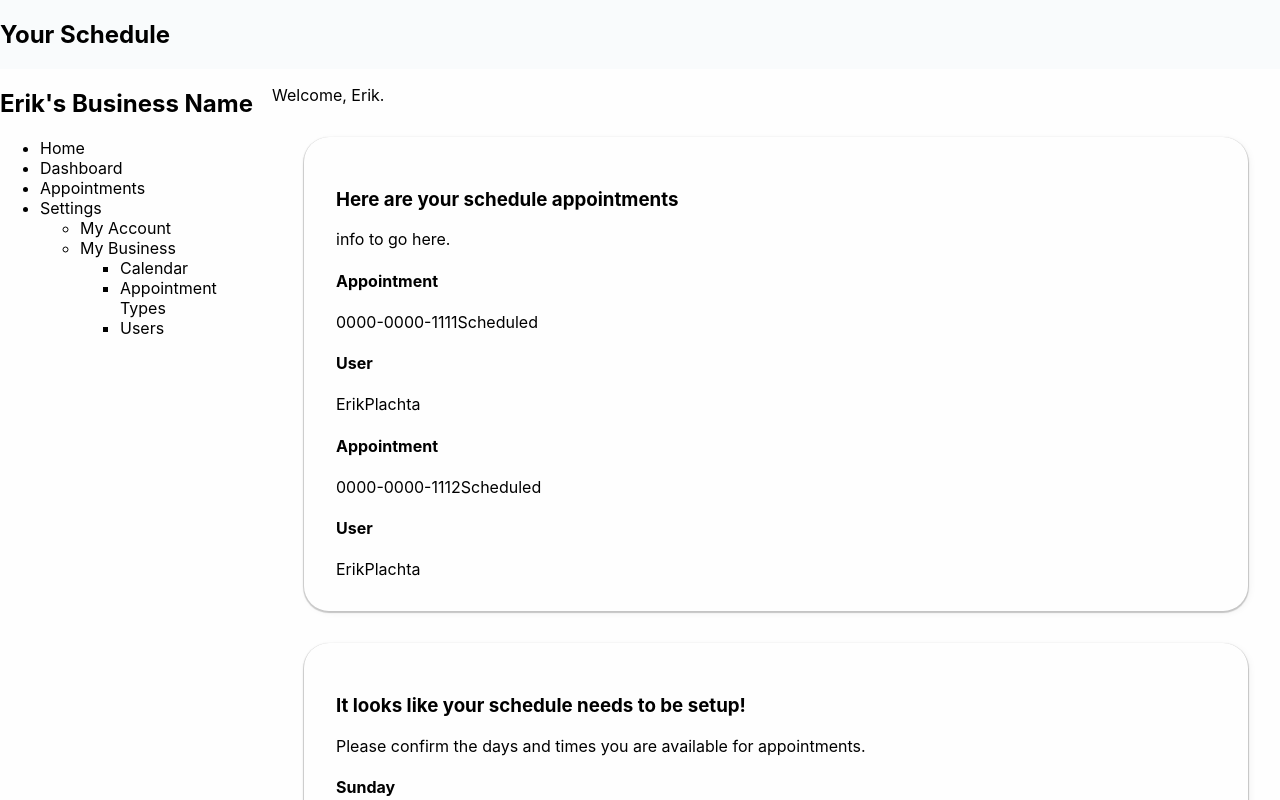
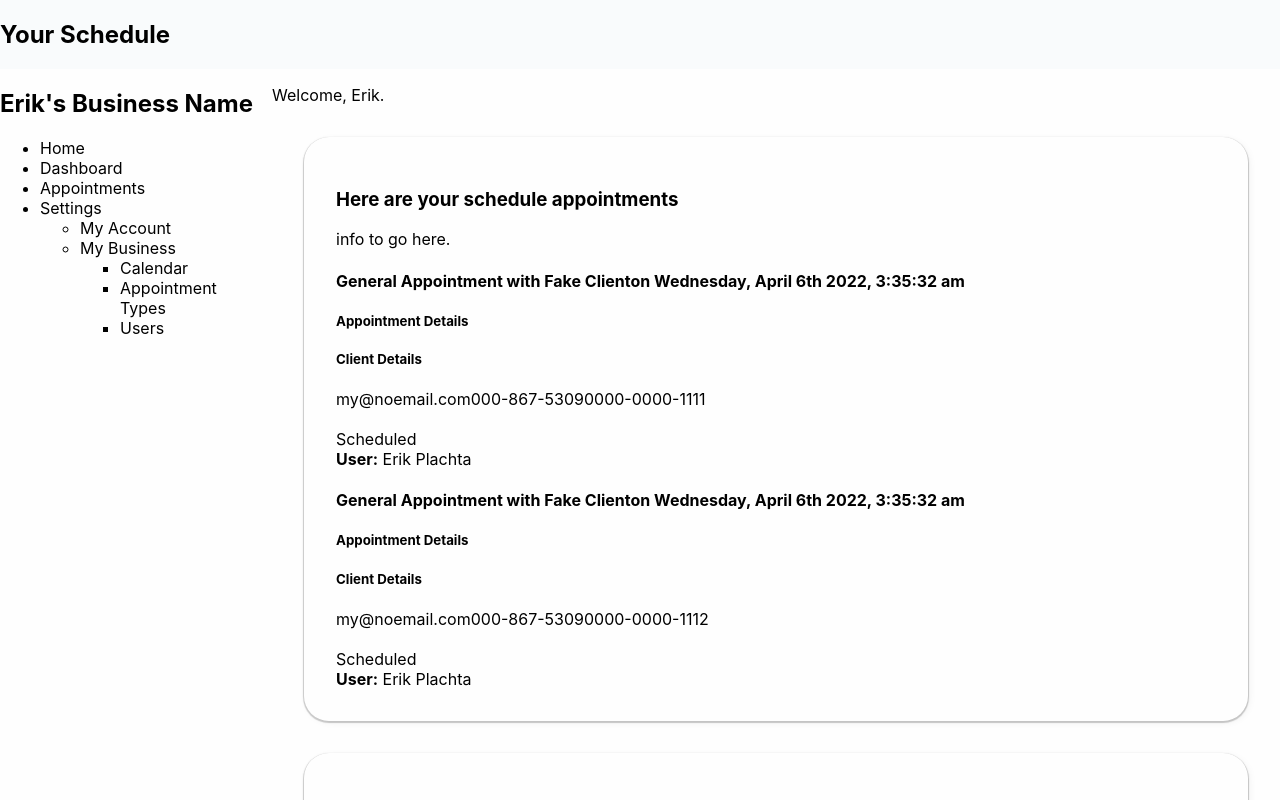
Before and after one commit to ErikPlachta/Calendari, a React (Create React App) app in the folder client/: page / in a window 1280 px wide. Shown: the top 800 px of the page. Built offline with nearby package versions, Linux system fonts and the light colour scheme.

Commit message:
Add working scheduled appointment header

```diff
--- a/client/src/assets/json/business.json
+++ b/client/src/assets/json/business.json
@@ -93,7 +93,7 @@
                                 "Details"           :   {
                                                             "subject"       : "Want to discuss X with You",
                                                             "summary"       : "I want to talk about x and go over y to accomplish z",
-                                                            "date_time"          : "1649216132913",
+                                                            "date_time"          : 1649216132913,
                                                             "duration"      : "45",
                                                             "timezone"      : "EST",
                                                             "client"        : {
@@ -123,7 +123,7 @@
                                 "Details"           :   {
                                                             "subject"       : "Want to discuss X with You",
                                                             "summary"       : "I want to talk about x and go over y to accomplish z",
-                                            "date_time"          : "1649216132913",
+                                                            "date_time"          : 1649216132913,
                                                             "duration"      : "45",
                                                             "timezone"      : "EST",
                                                             "client"        : {
@@ -229,7 +229,7 @@
                 },
                 "Details"           :   {
                                             "subject"       : "Want to discuss X with You",
-                                            "date_time"          : "1649216132913",
+                                            "date_time"          : 1649216132913,
                                             "duration"      : "45",
                                             "timezone"      : "EST",
                                             "client"        : {
@@ -337,7 +337,7 @@
                 "Details"           :   {
                                             "subject"       : "Want to discuss X with You",
                                             "summary"       : "I want to talk about x and go over y to accomplish z",
-                                            "date_time"          : "1649216132913",
+                                            "date_time"          : 1649216132913,
                                             "duration"      : "45",
                                             "timezone"      : "EST",
                                             "client"        : {
--- a/client/src/pages/Business.js
+++ b/client/src/pages/Business.js
@@ -1,5 +1,16 @@
 import React, { useState, useEffect } from 'react';
-const { capitalizeFirstLetter } = require('../utils/helpers');
+// import BusinessSchedule from './BusinessSchedule';
+
+const {
+  capitalizeFirstLetter,
+  dateGetMonths,
+  dateFormat,
+  dateTimeFull,
+  dateDayOfWeek,
+  dateHourOfDay,
+  dateGetTimePassed
+} = require('../utils/helpers');
+
 
 //-- HARDCODED DATA USED TO SIMULATE DATA CALLS FROM DATABASE
 //TODO:: 04/05/22 #EP|| Make GraphQL Connections here
@@ -50,6 +61,7 @@ export default function Business() {
   const user     = Users[user_id];
 
   const appointments = business.Appointment;
+  //TODO:: 04/06/2022 #EP || only return scheduled upcoming by default
 
 
 
@@ -63,11 +75,9 @@ export default function Business() {
 
   //TODO:: 04/05/22 #EP || Build this out
   const approveTimes = dateTimes => {
-
-
-
     dateTimes.preventDefault();
   };
+
 
   //-- RETURN FUNCTION
   return (
@@ -114,45 +124,48 @@ export default function Business() {
 
 
          {/* Build appointment details here. */}
-         <section className="containerResults appointments">
+         <section className="containerResults scheduledAppointments">
           <h3>Here are your schedule appointments</h3>
 
-          <div className='appointments'>
+          <div className='scheduledAppointments'>
             <p>info to go here.</p>
 
 
             {Object.keys(business.Appointment).map((appointment, index) => (
               // <h4>{capitalizeFirstLetter(appointment)}</h4>
-              <section>
+              <section className="scheduledAppointment">
                 <div>
-                  <h4>Appointment</h4>
+                  <h4>
+                    {appointments[appointment]['Appointment_Type']["name"]} Appointment
+                    with {appointments[appointment]['Details']['client']['name']}
+                    on {dateTimeFull((appointments[appointment]['Details']['date_time']))}
+                  </h4>
+
+                    {/* on {dateFormat((appointments[appointment]['Details']['date_time']))}
+                    at {dateHourOfDay(appointments[appointment]['Details']['date_time'])}
+                    for {appointments[appointment]['Details']['durations']} */}
+
+                  {/* dateGetMonths,
+                  dateDayOfWeek,
+                  dateHourOfDay, */}
+                  <div>
+                    <h5>Appointment Details</h5>
+
+                  </div>
+
+                  <div>
+                    <h5>Client Details</h5>
+                    {appointments[appointment]['Details']['client']['email']}
+                    {appointments[appointment]['Details']['client']['phone']}
                     {appointments[appointment]["_id"]}
+                  </div>
+                  <br />
                   {appointments[appointment]["status"]}
                 </div>
                 <div>
-                  <h4>User</h4>
-                  {appointments[appointment]["User"]["name_first"]}
-                  {appointments[appointment]["User"]["name_last"]}
+                  <b>User:</b> {appointments[appointment]["User"]["name_first"]} {appointments[appointment]["User"]["name_last"]}
                 </div>
               </section>
-
-
-              // {Object.keys(schedule[dayOfWeek]).map((value, index) => (
-              // {Object.keys(appointments[appointment]).map((value, index) => (
-                // <span>
-                //   {(() => {
-                //     switch (value) {
-                //         case 'start'    :   return  <input type='time' id={(`${dayOfWeek}_start`)} defaultValue={schedule[dayOfWeek][value]}></input>;
-                //         case 'end'      :   return  <input type='time' id={(`${dayOfWeek}_end`)} defaultValue={schedule[dayOfWeek][value]}></input>;
-                //         case 'verified' :   return  <input type="checkbox" id={(`${dayOfWeek}_verified`)} />;
-                //         // checked={checked ? 'checked' : ''}
-                //         default         :   return "NULL";
-                //       }
-                //     })()}
-                //   {/* { (`${schedule[dayOfWeek][time]} -`)  || schedule[dayOfWeek][time] } */}
-                // </span>
-
-
             ))}
 
 
@@ -161,8 +174,8 @@ export default function Business() {
         </section>
 
 
+        <section className="containerResults dayOfWeek">
             {/* Setup Days of Week, section. */}
-        <section className="containerResults dayOfWeek">
             <h3>It looks like your schedule needs to be setup!</h3>
 
             <div className='dayOfWeek'>
@@ -192,10 +205,10 @@ export default function Business() {
                     {/* submit button for times */}
                     <input type='button' value="Approve Times" onClick={approveTimes}></input>
                 </form>
+            </div>
+        </section>
 
-          </div>
 
-        </section>
 
       </main>
 
--- /dev/null
+++ b/client/src/pages/BusinessSchedule.js
@@ -0,0 +1,49 @@
+import React from 'react'
+const { capitalizeFirstLetter } = require('../utils/helpers');
+
+export default function BusinessSchedule(schedule) {
+
+    //----------------------------------------------------------------------------
+    //-- logic
+
+    //TODO:: 04/05/22 #EP || Build this out
+    const approveTimes = dateTimes => {
+        dateTimes.preventDefault();
+    };
+
+  return (
+    <section className="containerResults dayOfWeek">
+        {/* Setup Days of Week, section. */}
+        <h3>It looks like your schedule needs to be setup!</h3>
+
+        <div className='dayOfWeek'>
+            <p>Please confirm the days and times you are available for appointments.</p>
+            <form className='dayOfWeek'>
+                {Object.keys(schedule).map( (dayOfWeek, index) => (
+                <div>
+
+                    <h4>{capitalizeFirstLetter(dayOfWeek)}</h4>
+                    {/* Go through each day of week, present days with times and if verified */}
+                    {Object.keys(schedule[dayOfWeek]).map((value, index) => (
+                        <span>
+                        {(() => {
+                            switch (value) {
+                                case 'start'    :   return  <input type='time' id={(`${dayOfWeek}_start`)} defaultValue={schedule[dayOfWeek][value]}></input>;
+                                case 'end'      :   return  <input type='time' id={(`${dayOfWeek}_end`)} defaultValue={schedule[dayOfWeek][value]}></input>;
+                                case 'verified' :   return  <input type="checkbox" id={(`${dayOfWeek}_verified`)} />;
+                                // checked={checked ? 'checked' : ''}
+                                default         :   return "NULL";
+                            }
+                            })()}
+                        {/* { (`${schedule[dayOfWeek][time]} -`)  || schedule[dayOfWeek][time] } */}
+                        </span>
+                    ))}
+                </div>
+                ))}
+                {/* submit button for times */}
+                <input type='button' value="Approve Times" onClick={approveTimes}></input>
+            </form>
+        </div>
+    </section>
+  )
+}
--- a/client/src/utils/helpers.js
+++ b/client/src/utils/helpers.js
@@ -39,14 +39,32 @@ export function stringShrink(content, length) {
 //------------------------------------------------------------------------------
 //-- Data Time Specific Helpers
 
+//-- list the 12 months
+export function dateGetMonths(){
+  return moment.months();
+}
+
+export function dateTimeFull(date){
+  return moment(date).format("dddd, MMMM Do YYYY, h:mm:ss a");
+}
+
+export function dateDayOfWeek(date){
+  return moment(date).day();
+}
+
+export function dateHourOfDay(date){
+  return moment(date).format("ddd, hA");
+}
 
 //-- Send in raw JavaScript Date/Time Value from date.Now() and returns MM/DD/YYYY format
 export function dateFormat(date) {
-  return `${
-    new Date(date).getMonth() + 1}
-    /${new Date(date).getDate()}
-    /${new Date(date ).getFullYear()
-  }`;
+  return moment(date).format('MM-DD-YYYY');
+
+  // return `${
+  //   new Date(date).getMonth() + 1}
+  //   /${new Date(date).getDate()}
+  //   /${new Date(date ).getFullYear()
+  // }`;
 };
 
 //-- Send in raw JavaScript Date/Time Value from date.Now(), get time passed in seconds, minutes, hours or days.
```
Lines whose indentation alone changed are shown as unchanged.
